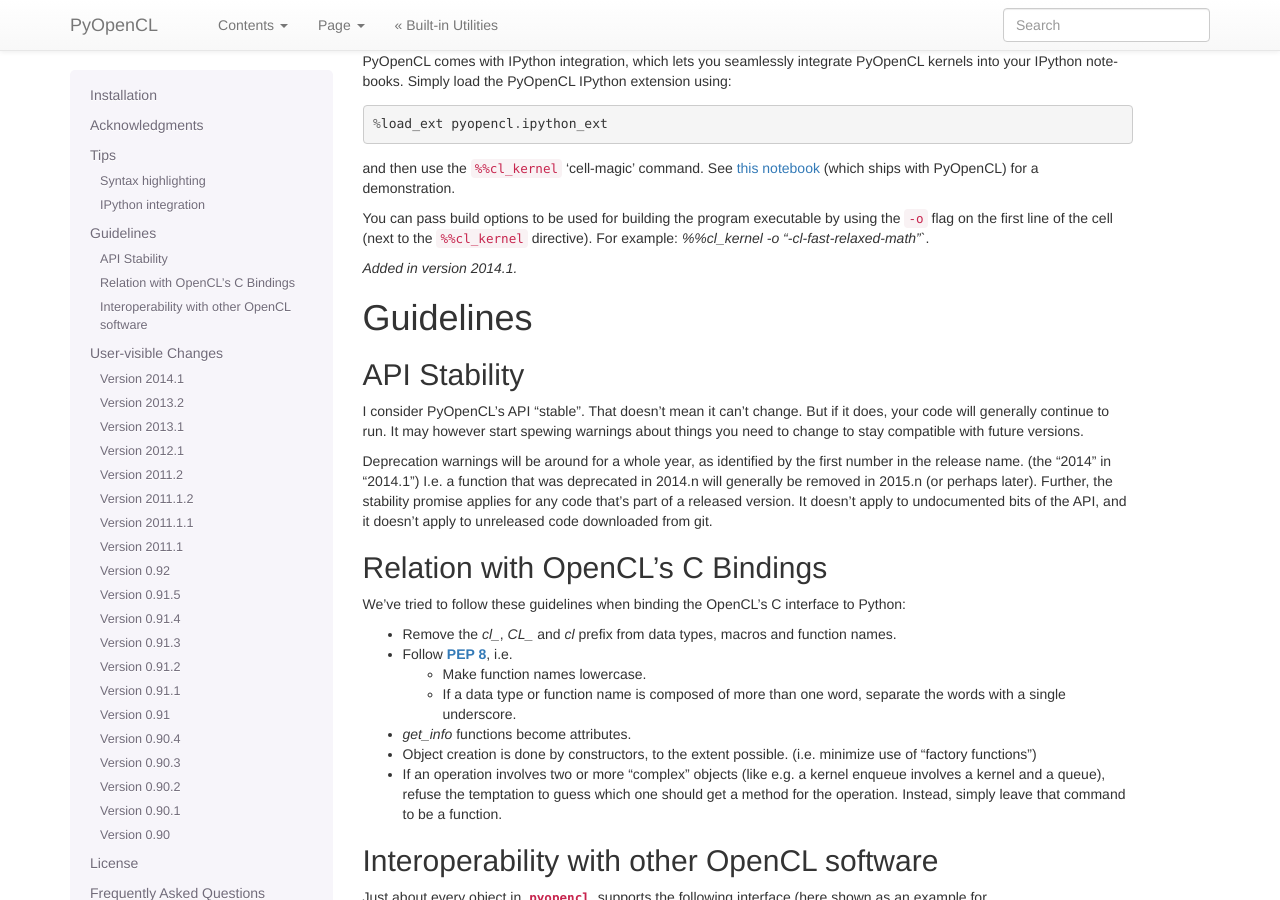
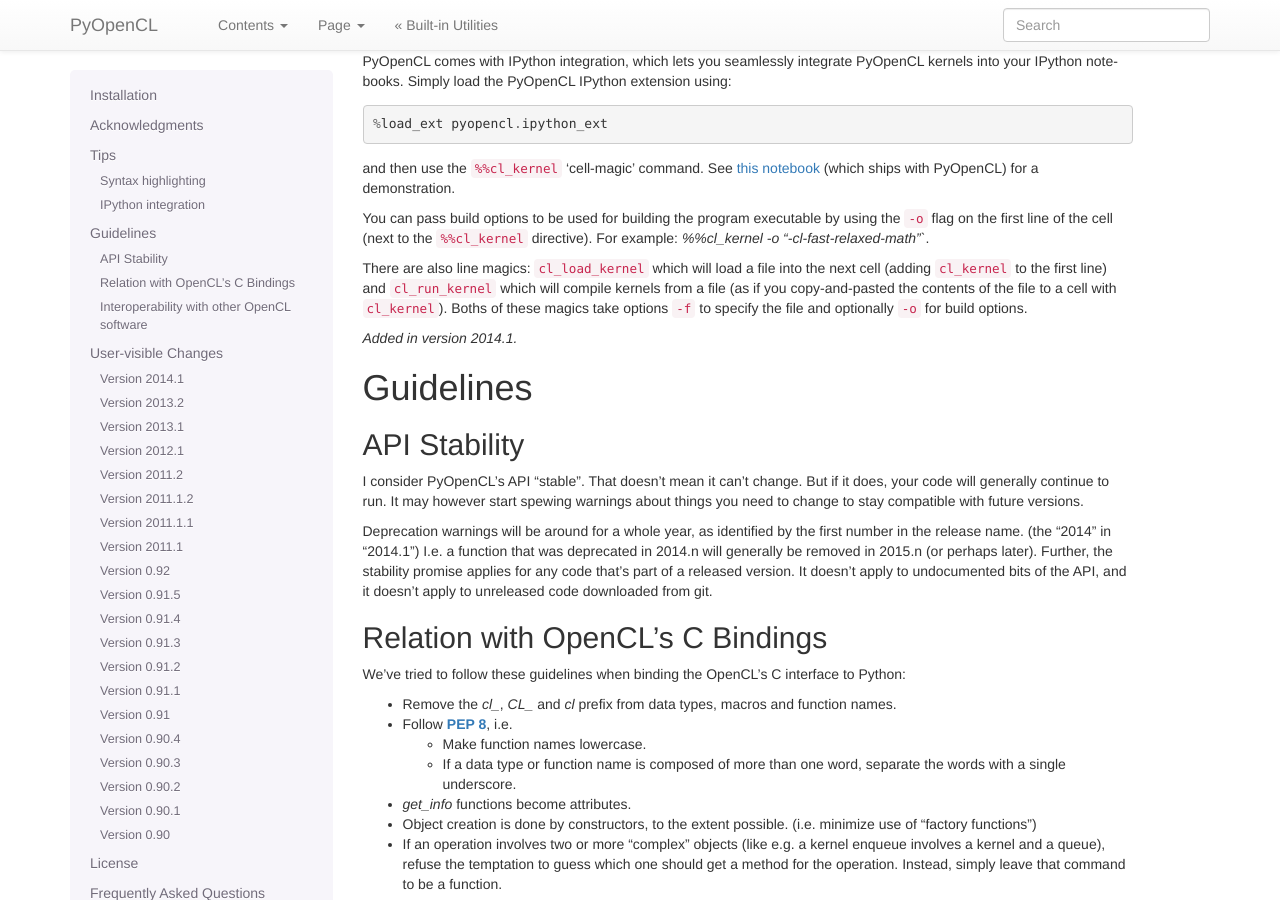
Before and after one commit to inducer/pyopencl, a Sphinx documentation site: the page built from doc/misc.rst, in a window 1280 px wide and 900 px high, scrolled down 404 px. Built offline with Sphinx 7.4.7, drawn with Linux system fonts in a browser that asks for light colours.

Commit message:
Docs for new line magics

```diff
--- a/doc/misc.rst
+++ b/doc/misc.rst
@@ -38,6 +38,8 @@ and then use the ``%%cl_kernel`` 'cell-magic' command. See `this notebook
 (which ships with PyOpenCL) for a demonstration.
 
 You can pass build options to be used for building the program executable by using the ``-o`` flag on the first line of the cell (next to the ``%%cl_kernel`` directive). For example: `%%cl_kernel -o "-cl-fast-relaxed-math"``.
+
+There are also line magics: ``cl_load_kernel`` which will load a file into the next cell (adding ``cl_kernel`` to the first line) and ``cl_run_kernel`` which will compile kernels from a file (as if you copy-and-pasted the contents of the file to a cell with ``cl_kernel``). Boths of these magics take options ``-f`` to specify the file and optionally ``-o`` for build options.
 
 .. versionadded:: 2014.1
 
```
